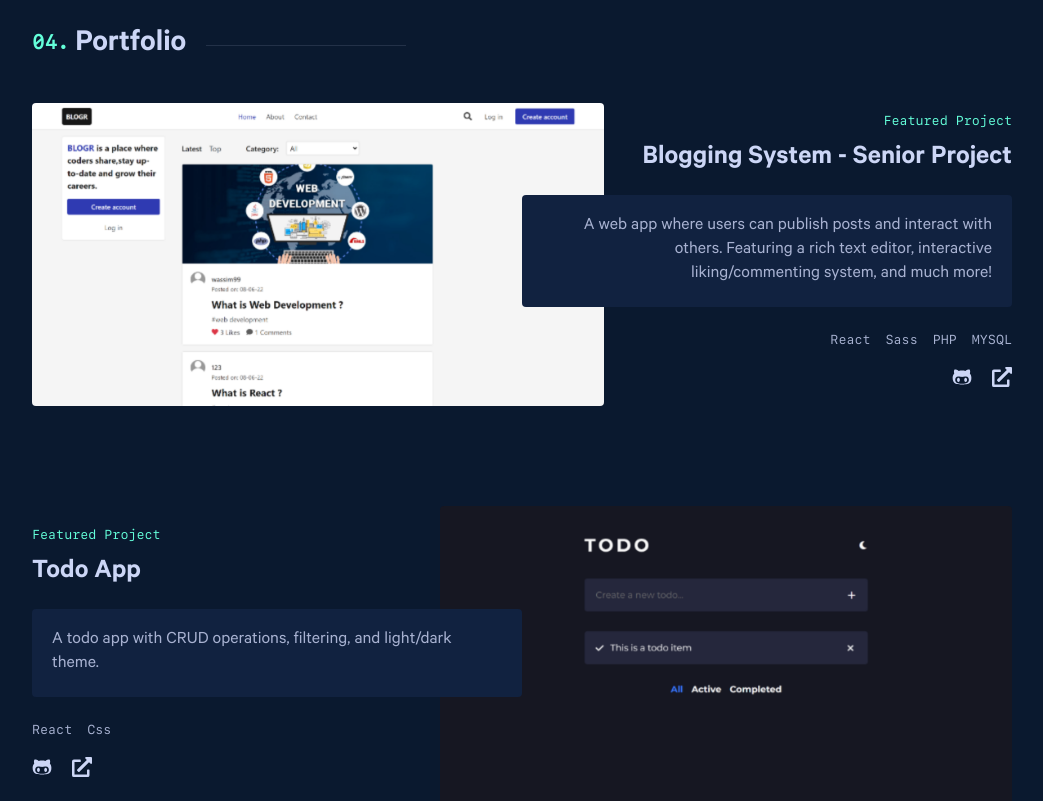
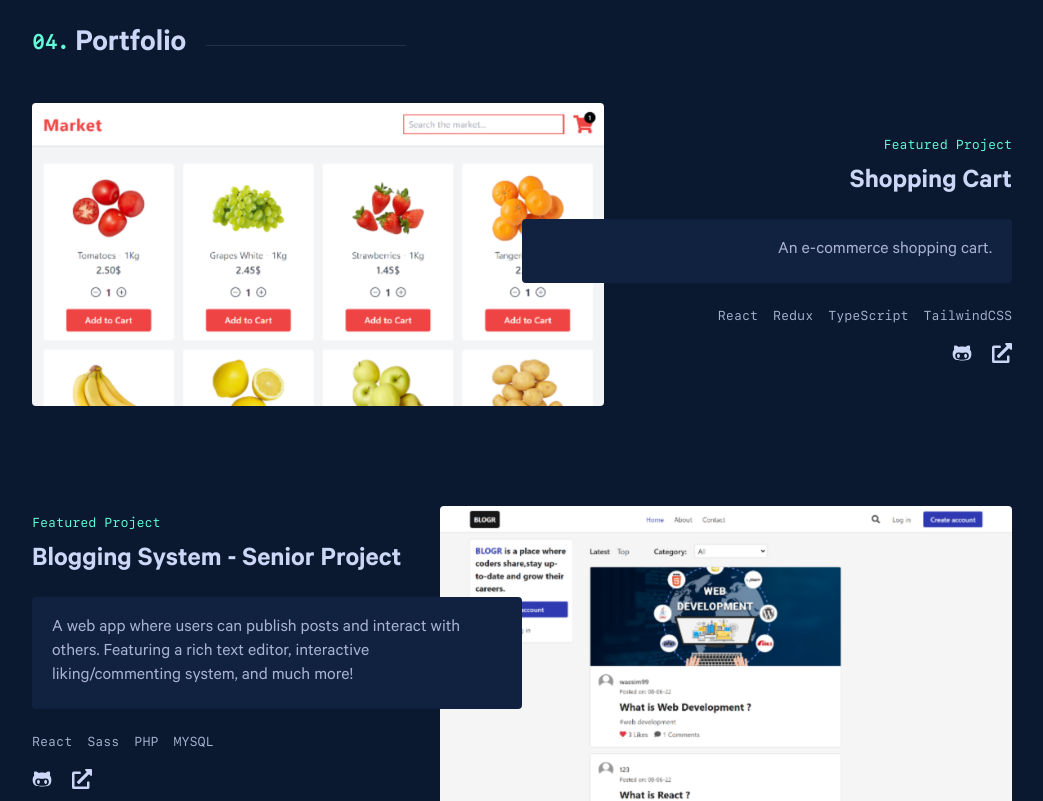
Before and after one commit to wassim-itani/Personal-Website, a React (Create React App) app: page / in a window 1280 px wide. Shown: the part 2520-3321 px from the top of the page, without its empty margins (118-1161 px from the left). Built offline with nearby package versions, Linux system fonts and the light colour scheme.

Commit message:
Add new project

```diff
--- a/src/assets/images/index.js
+++ b/src/assets/images/index.js
@@ -3,4 +3,12 @@ import bloggingSystem from "./blogging-system.png";
 import todoApp from "./todoApp.png";
 import blogrClone from "./blogr-landing-clone.jpg";
 import agencyLanding from "./agency-landing.png";
-export { illustration, bloggingSystem, todoApp, blogrClone, agencyLanding };
+import shoppingCart from "./shopping-cart.png";
+export {
+  illustration,
+  bloggingSystem,
+  todoApp,
+  blogrClone,
+  agencyLanding,
+  shoppingCart,
+};
--- a/src/js/data.js
+++ b/src/js/data.js
@@ -3,6 +3,7 @@ import {
   todoApp,
   blogrClone,
   agencyLanding,
+  shoppingCart,
 } from "../assets/images";
 
 export const navMenuData = [
@@ -29,6 +30,14 @@ export const navMenuData = [
 ];
 
 export const projects = [
+  {
+    title: "Shopping Cart",
+    img: shoppingCart,
+    text: "An e-commerce shopping cart.",
+    code: "https://github.com/wassim-itani/Shopping-Cart",
+    demo: "https://market-shopping-cart.netlify.app",
+    tools: ["React", "Redux", "TypeScript", "TailwindCSS"],
+  },
   {
     title: "Blogging System - Senior Project",
     img: bloggingSystem,
```
Also changed, not shown: src/assets/images/shopping-cart.png (added).
